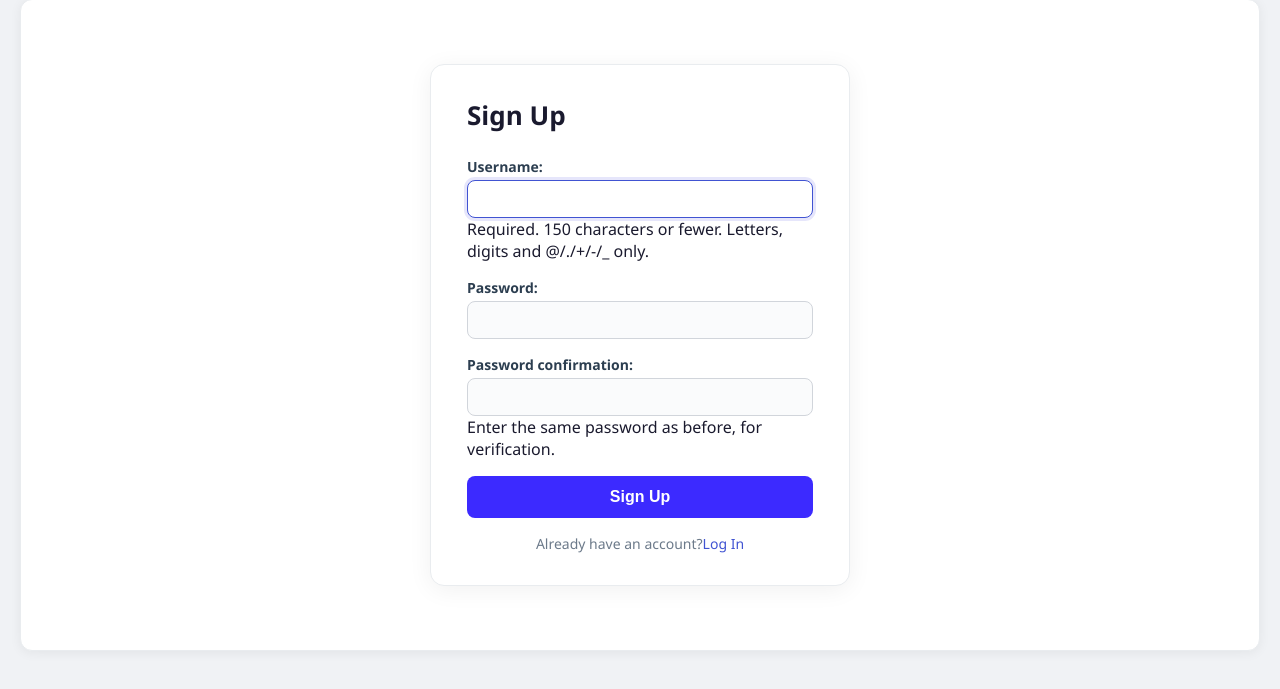
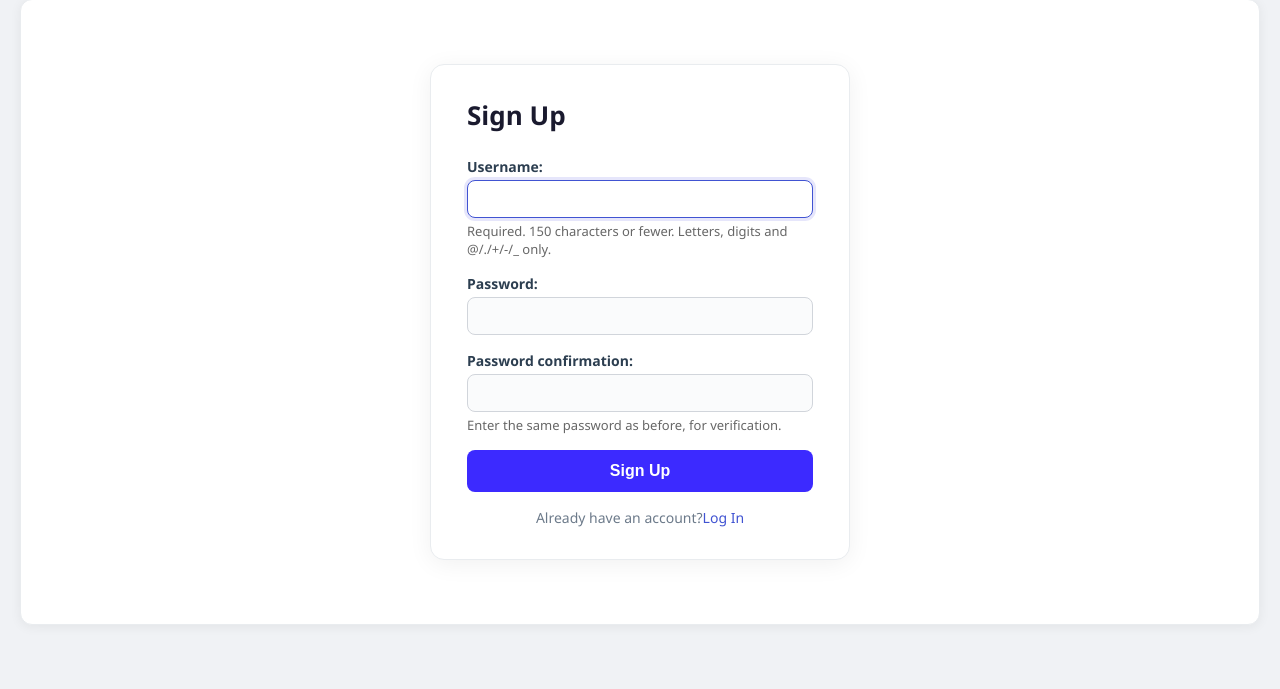
Before and after one commit to RoohiDev/academic-notes-organizer, a Django app: page /signup/ in a window 1280 px wide. Shown: the part 111-800 px from the top of the page. Run offline with Django 5.2, Linux system fonts and the light colour scheme.

Commit message:
Style auth form help text and error messages

```diff
--- a/static/style.css
+++ b/static/style.css
@@ -903,3 +903,20 @@ form .btn-discard:hover {
 .auth-container .auth-links a:hover {
     text-decoration: underline;
 }
+
+.auth-container .helptext,
+.auth-container .errorlist {
+    font-size: 13px;
+    display: block;
+    margin: 4px 0;
+    font-weight: 400;
+}
+
+.auth-container .helptext {
+    color: #676767;
+}
+
+.auth-container .errorlist {
+    list-style: none;
+    color: #c0392b;
+}
```
